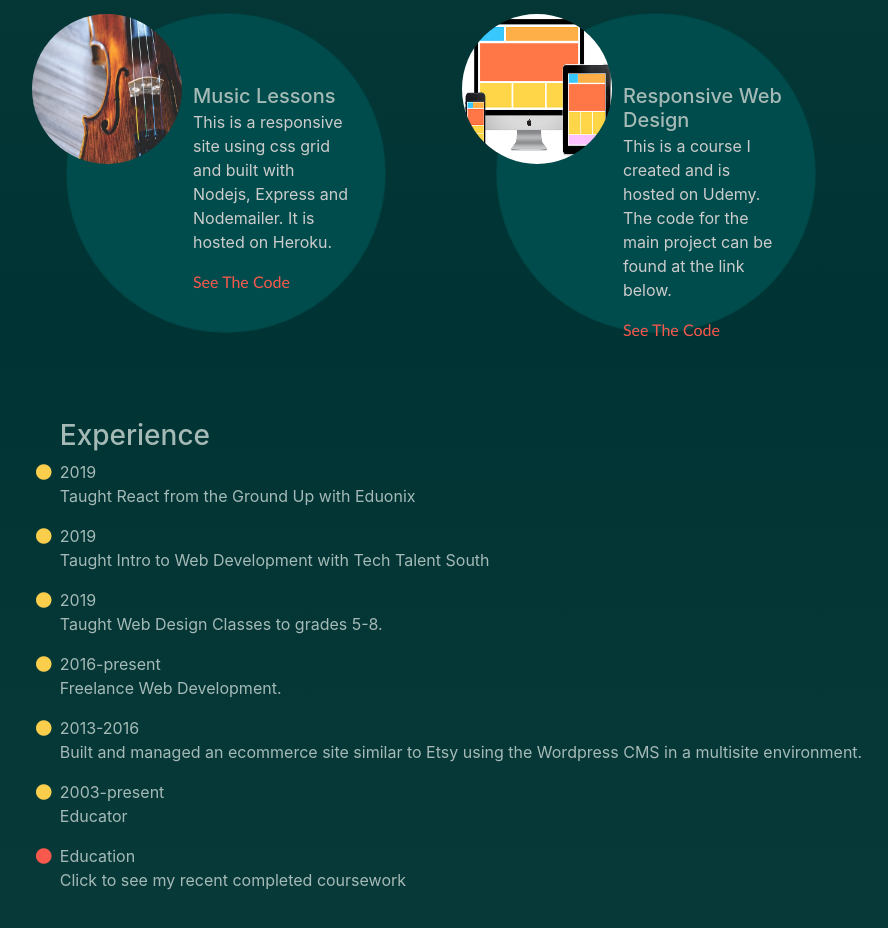
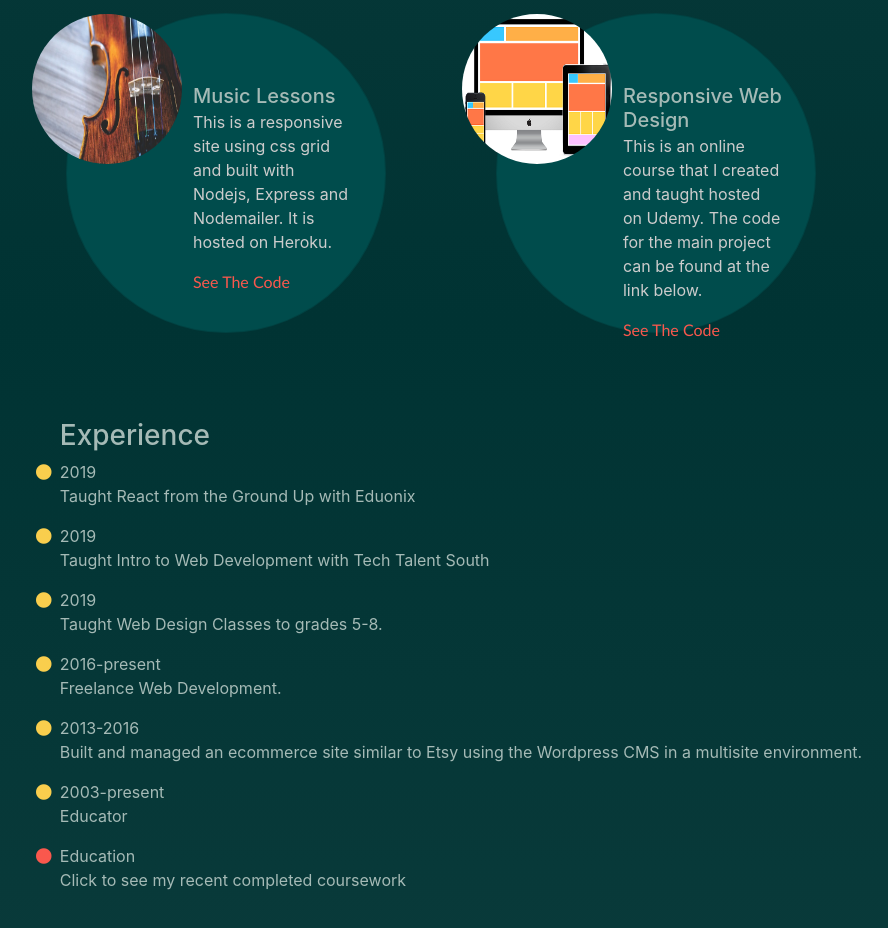
Before and after one commit to lazavazav/resume-portfolio, a plain HTML site: page index.html in a window 1280 px wide. Shown: the part 1324-2252 px from the top of the page, without its empty margins (199-1087 px from the left). Drawn offline with nearby package versions, Linux system fonts and the light colour scheme.

Commit message:
updated a card

```diff
--- a/index.html
+++ b/index.html
@@ -120,7 +120,7 @@
                       <div class="col-md-8">
                         <div class="card-body">
                           <h5 class="card-title">Responsive Web Design</h5>
-                          <p class="card-text">This is a course I created and is hosted on Udemy. The code for the main project can be found at the link below.</p><a href="https://github.com/lazavazav/udemy-portfolio" class="code">See The Code</a>
+                          <p class="card-text">This is an online course that I created and taught hosted on Udemy. The code for the main project can be found at the link below.</p><a href="https://github.com/lazavazav/udemy-portfolio" class="code">See The Code</a>
                         </div>
                       </div>
                     </div>
```
